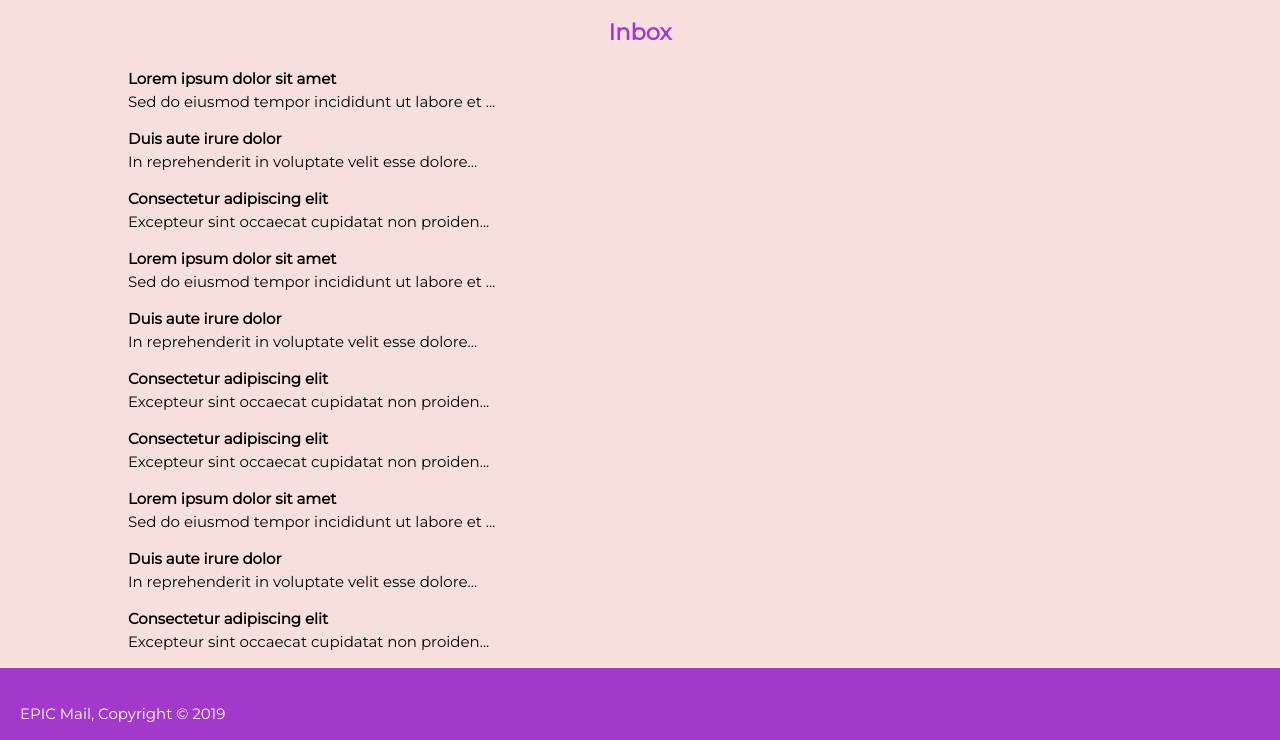
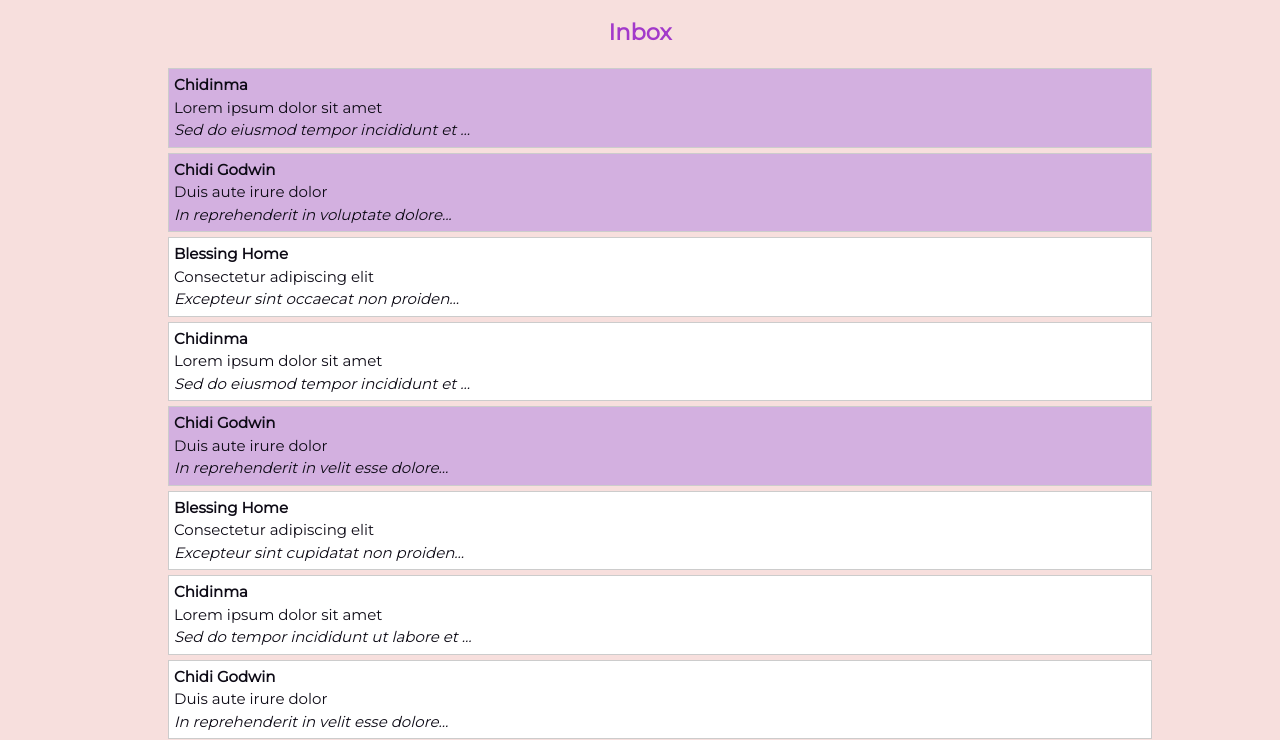
Before and after one commit to Doctor-Vee/EPIC-Mail, a plain HTML site: page UI/html/inbox.html in a window 1280 px wide. Shown: the part 83-823 px from the top of the page. Drawn offline with Linux system fonts and the light colour scheme.

Commit message:
Create Inbox page and add css styling
- Create a framework from existing pages
- Add contents
- Style appropriately
[Delivers #164306651]

```diff
--- a/UI/css/styles.css
+++ b/UI/css/styles.css
@@ -43,7 +43,7 @@ body {
     padding-right: 50px;
 }
 
-p{
+p {
     text-align: left;
 }
 
@@ -273,6 +273,28 @@ option {
 }
 
 /* Messages */
+
+ul#message-list li {
+    list-style: none;
+    border: #cccccc solid 1px;
+    margin-bottom: 5px;
+    padding: 5px;
+    text-align: left;
+    color: #0e0b16;
+}
+
+ul#message-list a {
+    text-decoration: none;
+}
+
+ul#message-list .inbox-unread {
+    background: #d3b0e0;
+}
+
+ul#message-list .inbox-read {
+    background: #fff;
+}
+
 .received {
     width: 80%;
     float: left;
--- a/UI/html/inbox.html
+++ b/UI/html/inbox.html
@@ -81,49 +81,80 @@
     <section class="container">
         <aside>
             <h2 class="highlight">Inbox </h2>
+<ul id="message-list">
+            <a href="messages.html">
+                <li class="inbox-unread">
+                    <b>Chidinma </b><br />
+                    Lorem ipsum dolor sit amet<br />
+                    <i>Sed do eiusmod tempor incididunt et ...</i>
+                </li>
+            </a>
 
-            <p> <b>Lorem ipsum dolor sit amet </b><br />
-                Sed do eiusmod tempor incididunt ut labore et ...
-            </p>
+            <a href="messages.html">
+                <li class="inbox-unread">
+                    <b>Chidi Godwin</b><br />
+                    Duis aute irure dolor<br />
+                    <i>In reprehenderit in voluptate dolore...</i>
+                </li>
+            </a>
 
-            <p> <b>Duis aute irure dolor </b> <br />
-                In reprehenderit in voluptate velit esse dolore...
-            </p>
+            <a href="messages.html">
+                <li class="inbox-read">
+                    <b>Blessing Home</b><br />
+                    Consectetur adipiscing elit <br />
+                    <i>Excepteur sint occaecat non proiden...</i>
+                </li>
+            </a>
 
-            <p> <b>Consectetur adipiscing elit </b><br />
-                Excepteur sint occaecat cupidatat non proiden...
-            </p>
+            <a href="messages.html">
+                <li class="inbox-read">
+                    <b>Chidinma </b><br />
+                    Lorem ipsum dolor sit amet<br />
+                    <i>Sed do eiusmod tempor incididunt et ...</i>
+                </li>
+            </a>
 
-            <p> <b>Lorem ipsum dolor sit amet </b><br />
-                Sed do eiusmod tempor incididunt ut labore et ...
-            </p>
+            <a href="messages.html">
+                <li class="inbox-unread">
+                    <b>Chidi Godwin</b><br />
+                    Duis aute irure dolor<br />
+                    <i>In reprehenderit in velit esse dolore...</i>
+                </li>
+            </a>
 
-            <p> <b>Duis aute irure dolor </b> <br />
-                In reprehenderit in voluptate velit esse dolore...
-            </p>
+            <a href="messages.html">
+                <li class="inbox-read">
+                    <b>Blessing Home</b><br />
+                    Consectetur adipiscing elit <br />
+                    <i>Excepteur sint cupidatat non proiden...</i>
+                </li>
+            </a>
 
-            <p> <b>Consectetur adipiscing elit </b><br />
-                Excepteur sint occaecat cupidatat non proiden...
-            </p>
+            <a href="messages.html">
+                <li class="inbox-read">
+                    <b>Chidinma </b><br />
+                    Lorem ipsum dolor sit amet<br />
+                    <i>Sed do tempor incididunt ut labore et ...</i>
+                </li>
+            </a>
 
+            <a href="messages.html">
+                <li class="inbox-read">
+                    <b>Chidi Godwin</b><br />
+                    Duis aute irure dolor<br />
+                    <i>In reprehenderit in velit esse dolore...</i>
+                </li>
+            </a>
 
-            <p> <b>Consectetur adipiscing elit </b><br />
-                Excepteur sint occaecat cupidatat non proiden...
-            </p>
+            <a href="messages.html">
+                <li class="inbox-read">
+                    <b>Blessing Home</b><br />
+                    Consectetur adipiscing elit <br />
+                    <i>Excepteur sint cupidatat non proiden...</i>
+                </li>
+            </a>
 
-            <p> <b>Lorem ipsum dolor sit amet </b><br />
-                Sed do eiusmod tempor incididunt ut labore et ...
-            </p>
-
-            <p> <b>Duis aute irure dolor </b> <br />
-                In reprehenderit in voluptate velit esse dolore...
-            </p>
-
-            <p> <b>Consectetur adipiscing elit </b><br />
-                Excepteur sint occaecat cupidatat non proiden...
-            </p>
-
-
+        </ul>
         </aside>
     </section>
     <footer>
```
Also changed, not shown: UI/html/messages.html (+1 -1 lines).
